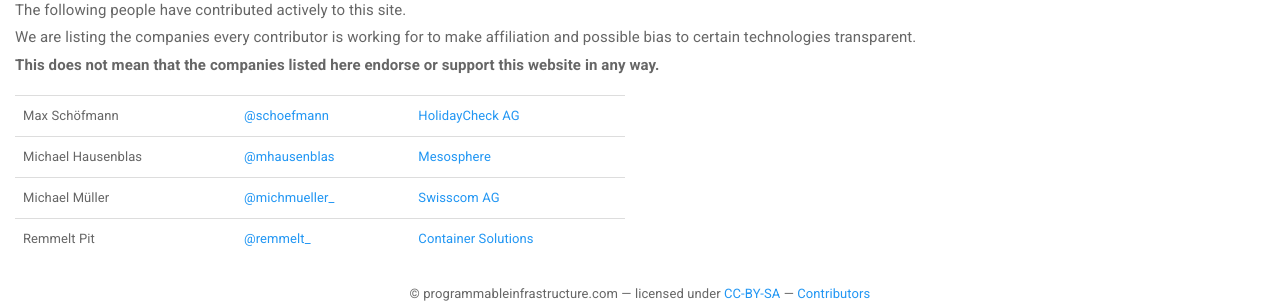
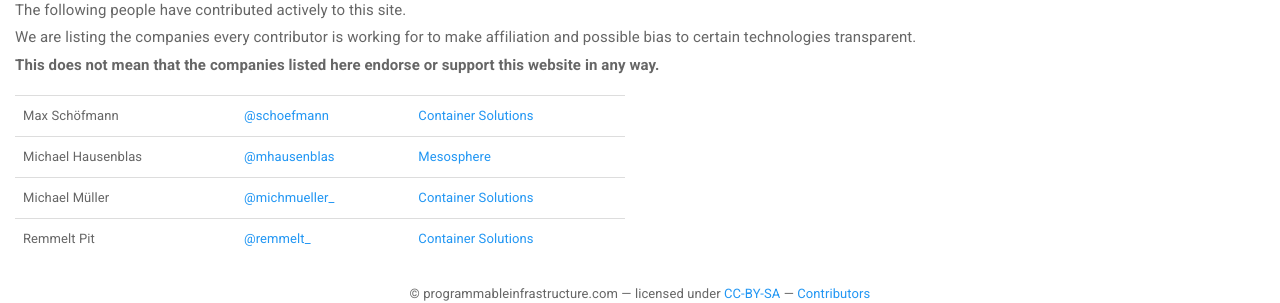
Before and after one commit to programmableinfrastructure/p24e.io, a Jekyll site: the page built from contributors.html, in a window 1280 px wide. Shown: the part 209-512 px from the top of the page. Built offline with Jekyll 4.4.1, drawn with Linux system fonts in a browser that asks for light colours.

Commit message:
change company

```diff
--- a/contributors.html
+++ b/contributors.html
@@ -14,7 +14,7 @@
       <tr>
         <td>Max Schöfmann</td>
         <td><a href="https://twitter.com/schoefmann">@schoefmann</a></td>
-        <td><a href="http://careers.holidaycheck.com">HolidayCheck AG</a></td>
+        <td><a href="http://careers.holidaycheck.com">Container Solutions</a></td>
       </tr>
       <tr>
         <td>Michael Hausenblas</td>
@@ -24,7 +24,7 @@
       <tr>
         <td>Michael Müller</td>
         <td><a href="https://twitter.com/michmueller_">@michmueller_</a></td>
-        <td><a href="https://swisscom.ch/">Swisscom AG</a></td>
+        <td><a href="https://swisscom.ch/">Container Solutions</a></td>
       </tr>
       <tr>
         <td>Remmelt Pit</td>
```
